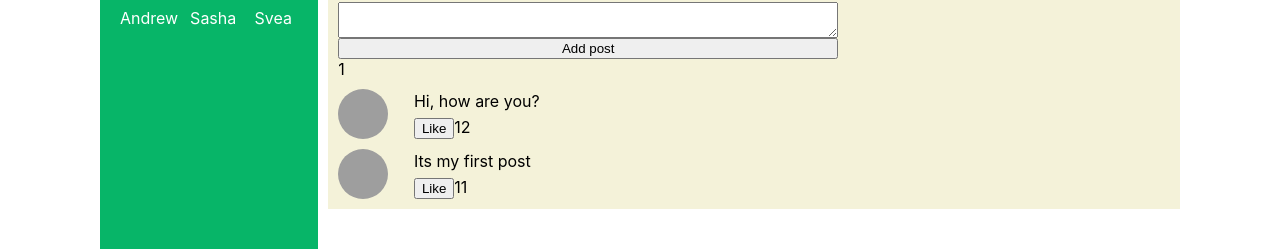
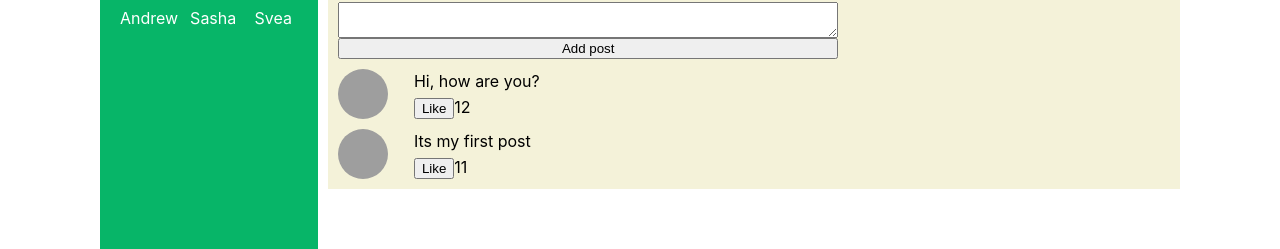
Before and after one commit to helis5/learn_react_1, a React (Create React App) app: page / in a window 1280 px wide. Shown: the part 402-651 px from the top of the page. Built offline with nearby package versions, Linux system fonts and the light colour scheme; grey boxes are pictures that could not be loaded.

Commit message:
rollback to no Context api

```diff
--- a/src/App.tsx
+++ b/src/App.tsx
@@ -11,39 +11,39 @@ import Settings from "./pages/Settings/Settings"
 import Dialogs from "./pages/Dialogs/Dialogs";
 import initialState from "./redux/state";
 
-// interface AppProps {
-//     state: {
-//         navbar: {
-//             friends: { id: number, name: string }[],
-//         },
-//         profilePage: {
-//             posts: { id: number, likesCount: number, message: string }[],
-//         },
-//         dialogsPage: {
-//             messages: { id: number, message: string }[],
-//             dialogs: { id: number, name: string }[],
-//         },
-//     }
-// }
+interface AppProps {
+    state: {
+        navbar: {
+            friends: { id: number, name: string }[],
+        },
+        profilePage: {
+            posts: { id: number, likesCount: number, message: string }[],
+        },
+        dialogsPage: {
+            messages: { id: number, message: string }[],
+            dialogs: { id: number, name: string }[],
+        },
+    }
+}
 
-export const ContextApp = createContext({state: initialState, setState: ()=>{}})
+// export const ContextApp = createContext({state: initialState, setState: ()=>{}})
 
 const App: React.FC<AppProps> = (props) => {
-    const [state, setState] = useState(initialState);
-
-    console.log('state ', state);
+    // const [state, setState] = useState(initialState);
+    //
+    // console.log('state ', state);
 
     return (
-        <ContextApp.Provider value={{state, setState}} >
+        // <ContextApp.Provider value={{state, setState}} >
             <BrowserRouter>
                 <div className={s.App}>
                     <Header/>
-                    <Navbar state={state.navbar}/>
+                    <Navbar state={props.state.navbar}/>
                     {/*<button onClick={addPost}>Кнопка</button>*/}
                     <div className={s.App_content}>
                         <Routes>
-                            <Route path="/" element={<Profile state={state.profilePage}/>}/>
-                            <Route path="/dialogs*" element={<Dialogs state={state.dialogsPage}/>}/>
+                            <Route path="/" element={<Profile state={props.state.profilePage}/>}/>
+                            <Route path="/dialogs*" element={<Dialogs state={props.state.dialogsPage}/>}/>
                             <Route path="/news*" element={<News/>}/>
                             <Route path="/music*" element={<Music/>}/>
                             <Route path="/settings*" element={<Settings/>}/>
@@ -53,7 +53,7 @@ const App: React.FC<AppProps> = (props) => {
 
                 </div>
             </BrowserRouter>
-        </ContextApp.Provider>
+        // </ContextApp.Provider>
 
     );
 }
--- a/src/index.tsx
+++ b/src/index.tsx
@@ -4,6 +4,7 @@ import ReactDOM from 'react-dom/client';
 import './index.css';
 import App from './App';
 import reportWebVitals from './reportWebVitals';
+import state from './redux/state'
 
 
 const root = ReactDOM.createRoot(
@@ -13,7 +14,7 @@ const root = ReactDOM.createRoot(
 
 root.render(
     <React.StrictMode>
-        <App />
+        <App state={state}/>
     </React.StrictMode>
 );
 
--- a/src/pages/Profile/MyPosts/MyPosts.tsx
+++ b/src/pages/Profile/MyPosts/MyPosts.tsx
@@ -12,30 +12,31 @@ interface MyPostsProps {
 
 const MyPosts: React.FC<MyPostsProps> = (props) => {
 
-    const stateApp = useContext(ContextApp);
-
-    const addPost = () => {
-        // state.profilePage.posts.push({ id: 5, likesCount: 5, message: 'newPost' });
-        stateApp.setState({...stateApp.state,
-            profilePage: {
-                ...stateApp.state.profilePage,
-                posts: [...stateApp.state.profilePage.posts, {id: 5, likesCount: 5, message: 'newPost'}]
-            }
-        })
-    }
+    // const stateApp = useContext(ContextApp);
+    //
+    // const addPost = () => {
+    //     // state.profilePage.posts.push({ id: 5, likesCount: 5, message: 'newPost' });
+    //     stateApp.setState({
+    //         ...stateApp.state,
+    //         profilePage: {
+    //             ...stateApp.state.profilePage,
+    //             posts: [...stateApp.state.profilePage.posts, {id: 5, likesCount: 5, message: 'newPost'}]
+    //         }
+    //     })
+    // }
 
     let postElements = props.state.map(p => <Post message={p.message} likesCount={String(p.likesCount)}/>);
 
     let newPostElement = useRef<HTMLTextAreaElement>(null);
 
 
-    const [count, setCount] = useState({value: 1});
+    // const [count, setCount] = useState({value: 1});
 
-    // const addPost = () => {
-    //     alert(newPostElement.current?.value);
-    // };
+    const addPost = () => {
+        alert(newPostElement.current?.value);
+    };
 
-    console.log(count)
+    // console.log(count)
 
     return (<div className={s.all_posts}>
         <h3>My posts</h3>
@@ -43,7 +44,7 @@ const MyPosts: React.FC<MyPostsProps> = (props) => {
             <textarea ref={newPostElement}></textarea>
             {/*<button onClick={()=>setCount(10)}>Add post</button>*/}
             <button onClick={addPost}>Add post</button>
-            <div>{count.value}</div>
+            {/*<div>{count.value}</div>*/}
 
         </div>
         <div className={s.posts}>
--- a/src/pages/Profile/MyPosts/Post/Post.tsx
+++ b/src/pages/Profile/MyPosts/Post/Post.tsx
@@ -7,7 +7,8 @@ interface PostProps {
 }
 
 const Post: React.FC<PostProps> = (props) => {
-    return (<div className={s.post}>
+    return (
+        <div className={s.post}>
             <img
                 src="https://img.freepik.com/free-vector/bird-colorful-logo-gradient-vector_343694-1365.jpg?size=338&ext=jpg&ga=GA1.1.1546980028.1703548800&semt=sph"
                 alt=""/>
```
Also changed, not shown: 1 other file (tests, documents, lock files or other folders). Lines whose indentation alone changed are shown as unchanged.
